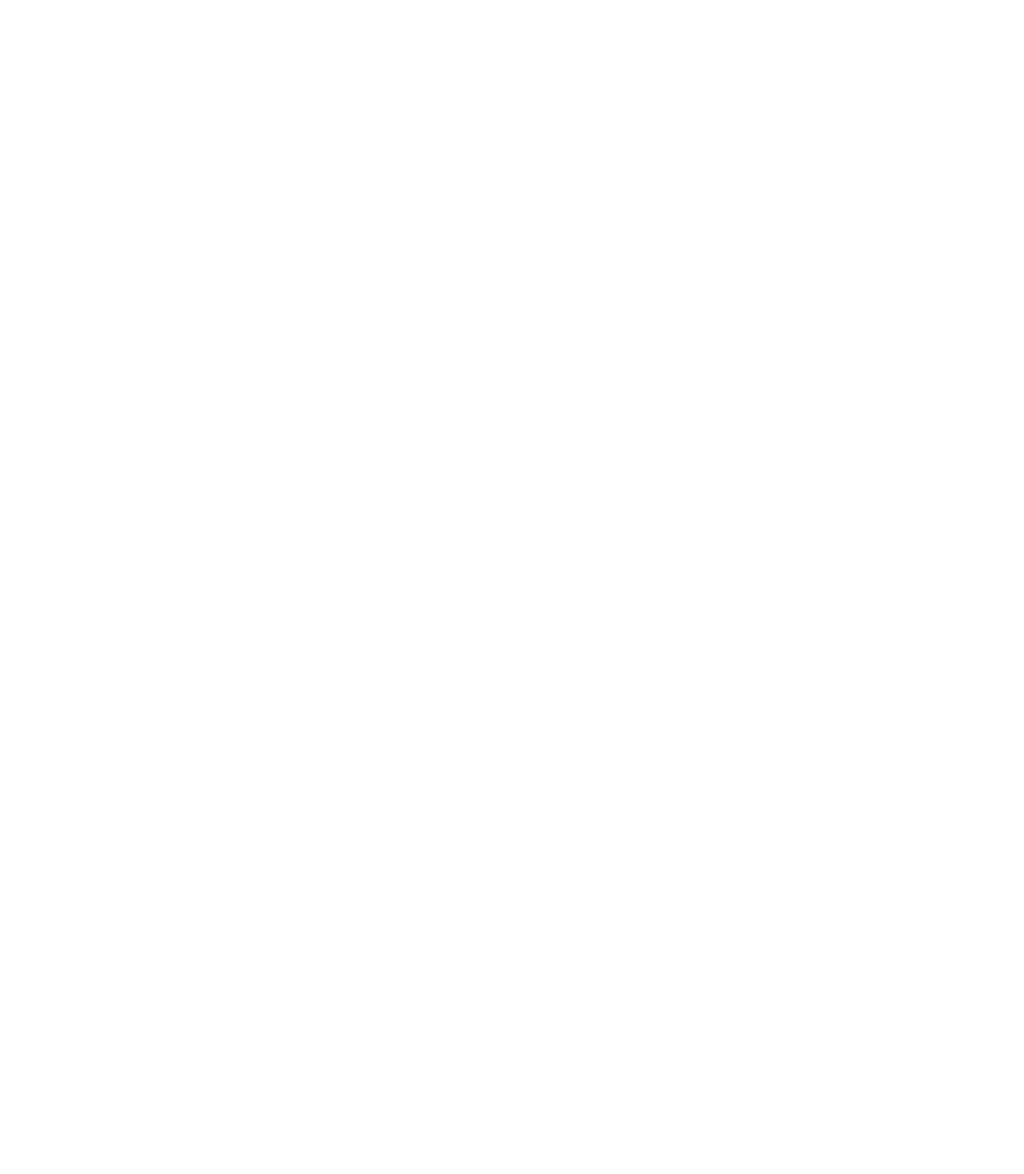
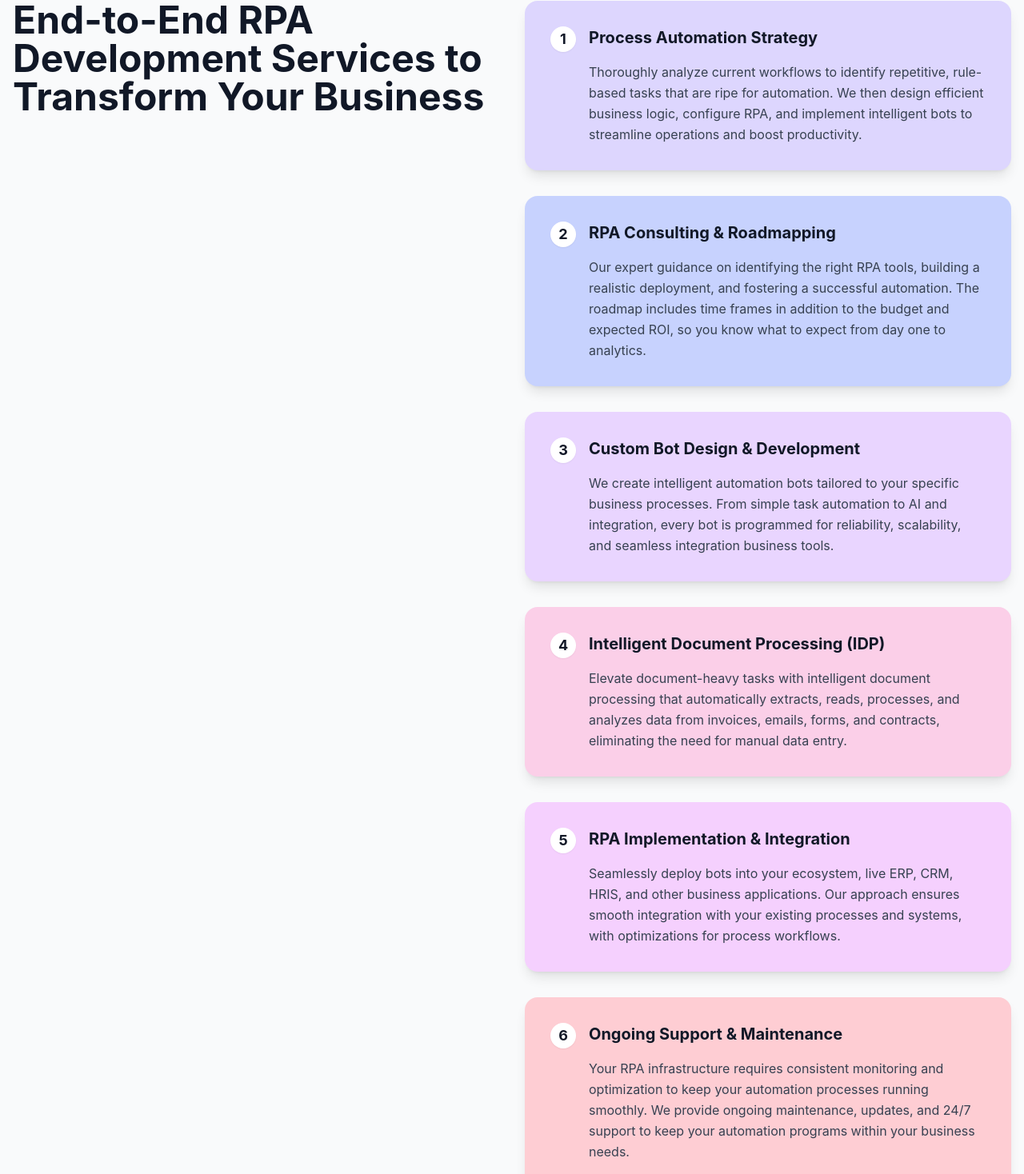
Before and after one commit to rastogi30/Mindor-tech, a Next.js app: page /services/rpa in a window 1280 px wide. Shown: the part 1329-2797 px from the top of the page at 80% size. Before the commit the page ends 1282 px from the top, so only its background shows below. Built offline with nearby package versions, Linux system fonts and the light colour scheme.

Commit message:
Slider added

```diff
--- a/src/components/Slider.tsx
+++ b/src/components/Slider.tsx
@@ -8,7 +8,7 @@ interface PromiseItem {
 }
 
 interface PromiseProgressProps {
-  variant?: 'web' | 'ai' | 'blockchain';
+  variant?: 'web' | 'ai' | 'blockchain' | 'rpa';
 }
 
 const PromiseProgress: React.FC<PromiseProgressProps> = ({ variant = 'web' }) => {
@@ -141,6 +141,45 @@ const PromiseProgress: React.FC<PromiseProgressProps> = ({ variant = 'web' }) =>
     }
   ];
 
+  const rpaItems: PromiseItem[] = [
+    {
+      id: 1,
+      title: "Process Automation Strategy",
+      description: "Thoroughly analyze current workflows to identify repetitive, rule-based tasks that are ripe for automation. We then design efficient business logic, configure RPA, and implement intelligent bots to streamline operations and boost productivity.",
+      bgColor: "bg-violet-200"
+    },
+    {
+      id: 2,
+      title: "RPA Consulting & Roadmapping",
+      description: "Our expert guidance on identifying the right RPA tools, building a realistic deployment, and fostering a successful automation. The roadmap includes time frames in addition to the budget and expected ROI, so you know what to expect from day one to analytics.",
+      bgColor: "bg-indigo-200"
+    },
+    {
+      id: 3,
+      title: "Custom Bot Design & Development",
+      description: "We create intelligent automation bots tailored to your specific business processes. From simple task automation to AI and integration, every bot is programmed for reliability, scalability, and seamless integration business tools.",
+      bgColor: "bg-purple-200"
+    },
+    {
+      id: 4,
+      title: "Intelligent Document Processing (IDP)",
+      description: "Elevate document-heavy tasks with intelligent document processing that automatically extracts, reads, processes, and analyzes data from invoices, emails, forms, and contracts, eliminating the need for manual data entry.",
+      bgColor: "bg-pink-200"
+    },
+    {
+      id: 5,
+      title: "RPA Implementation & Integration",
+      description: "Seamlessly deploy bots into your ecosystem, live ERP, CRM, HRIS, and other business applications. Our approach ensures smooth integration with your existing processes and systems, with optimizations for process workflows.",
+      bgColor: "bg-fuchsia-200"
+    },
+    {
+      id: 6,
+      title: "Ongoing Support & Maintenance",
+      description: "Your RPA infrastructure requires consistent monitoring and optimization to keep your automation processes running smoothly. We provide ongoing maintenance, updates, and 24/7 support to keep your automation programs within your business needs.",
+      bgColor: "bg-rose-200"
+    }
+  ];
+
   const getContent = () => {
     switch (variant) {
       case 'blockchain':
@@ -154,6 +193,12 @@ const PromiseProgress: React.FC<PromiseProgressProps> = ({ variant = 'web' }) =>
           items: aiItems,
           title: "AI Innovation. Your Transformation.",
           subtitle: "We create intelligent AI solutions that automate processes, unlock insights, and drive innovation across your entire business ecosystem."
+        };
+      case 'rpa':
+        return {
+          items: rpaItems,
+          title: "End-to-End RPA Development Services to Transform Your Business",
+          subtitle: ""
         };
       default:
         return {
--- a/src/services/rpa.tsx
+++ b/src/services/rpa.tsx
@@ -2,6 +2,7 @@ import react from 'react'
 import Navbar from '@/components/Navbar';
 import Landing from '@/components/webcomponents/landing';
 import Mindor from '@/components/Mindor';
+import Slider from '@/components/Slider';
 
 const RPA: React.FC = () => {
   return (
@@ -9,6 +10,7 @@ const RPA: React.FC = () => {
       <Navbar />
       <Landing variant="rpa" />
       <Mindor variant="rpa" />
+      <Slider variant="rpa" />
     </div>
   )
 }
```
